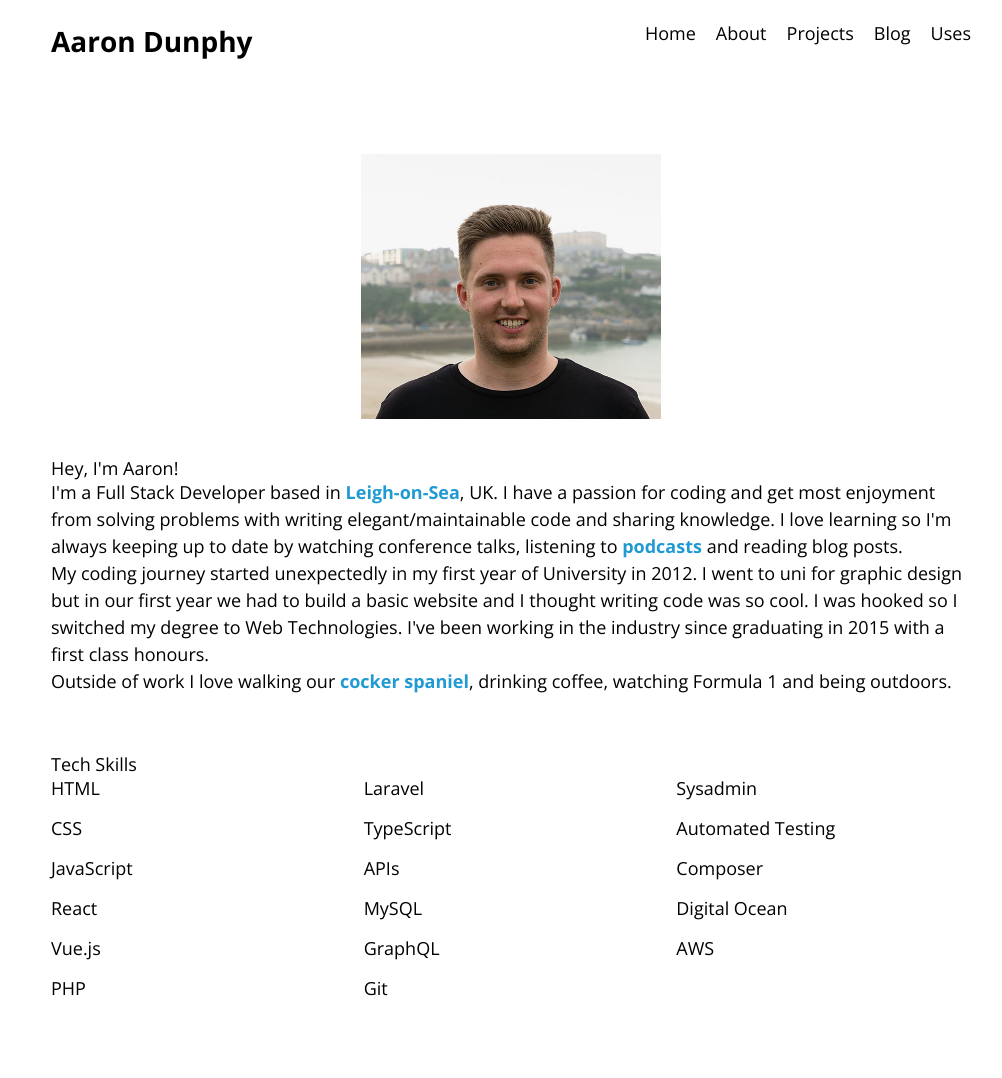
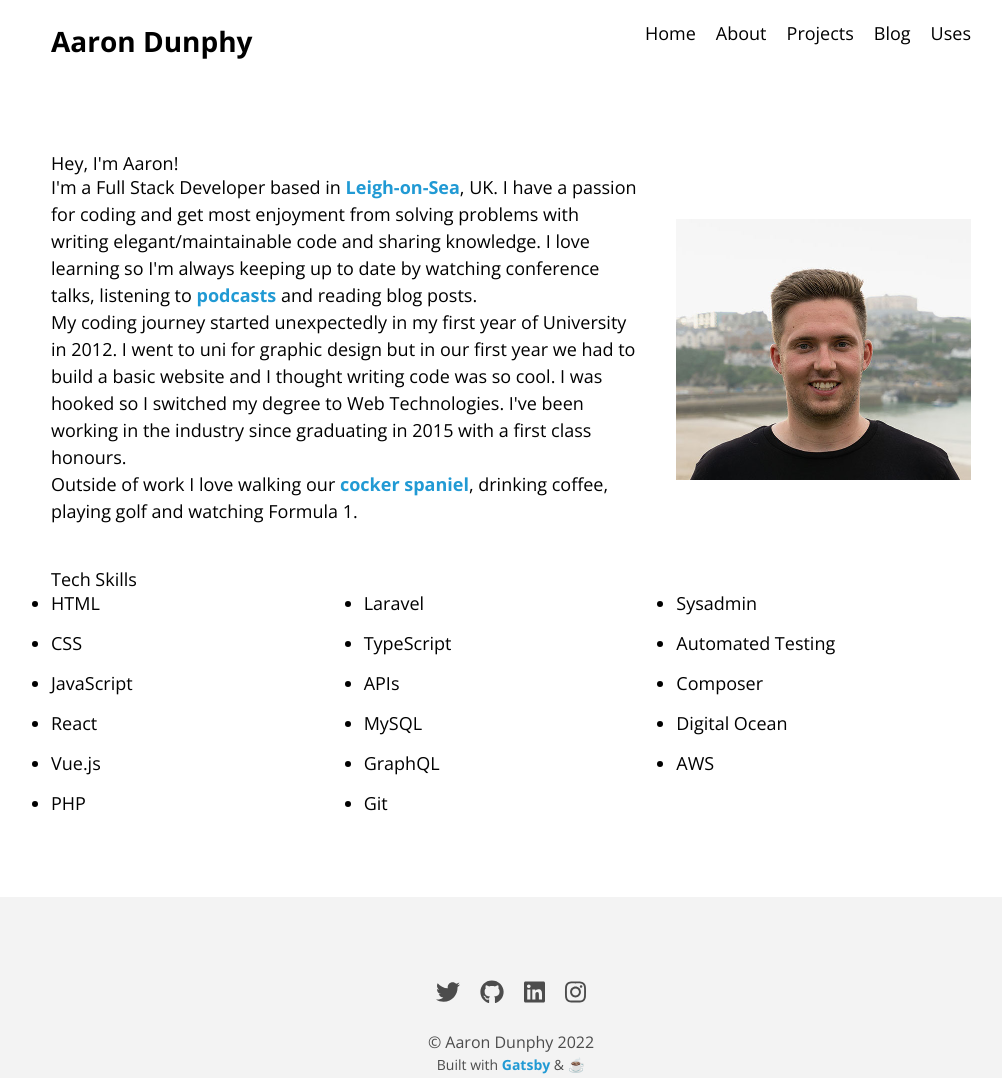
Before and after one commit to aarondunphy/aarondunphy.com, a Gatsby site: page /about in a window 1280 px wide. Shown: the top 1078 px of the page, without its empty margins (129-1131 px from the left). Built offline with nearby package versions, Linux system fonts and the light colour scheme; Gatsby itself is replaced by a stand-in of ours.

Commit message:
Uses img added and replaced imgs with static-image

```diff
--- a/gatsby-config.js
+++ b/gatsby-config.js
@@ -5,7 +5,8 @@
     author: `@gatsbyjs`,
   },
   plugins: [
-    'gatsby-plugin-postcss',
+    `gatsby-plugin-postcss`,
+    `gatsby-plugin-image`,
     `gatsby-plugin-react-helmet`,
     {
       resolve: `gatsby-source-filesystem`,
@@ -14,7 +15,6 @@
         path: `${__dirname}/src/images`,
       },
     },
-    `gatsby-transformer-sharp`,
     `gatsby-plugin-sharp`,
     {
       resolve: `gatsby-plugin-manifest`,
--- a/package.json
+++ b/package.json
@@ -15,6 +15,7 @@
     "gatsby-image": "^3.11.0",
     "gatsby-plugin-fontawesome-css": "^1.2.0",
     "gatsby-plugin-google-fonts": "^1.0.1",
+    "gatsby-plugin-image": "^2.5.2",
     "gatsby-plugin-manifest": "^4.5.2",
     "gatsby-plugin-offline": "^5.5.2",
     "gatsby-plugin-react-helmet": "^5.5.0",
--- a/src/components/image.js
+++ /dev/null
@@ -1,32 +0,0 @@
-import React from "react"
-import { useStaticQuery, graphql } from "gatsby"
-import Img from "gatsby-image"
-
-/*
- * This component is built using `gatsby-image` to automatically serve optimized
- * images with lazy loading and reduced file sizes. The image is loaded using a
- * `useStaticQuery`, which allows us to load the image from directly within this
- * component, rather than having to pass the image data down from pages.
- *
- * For more information, see the docs:
- * - `gatsby-image`: https://gatsby.dev/gatsby-image
- * - `useStaticQuery`: https://www.gatsbyjs.org/docs/use-static-query/
- */
-
-const Image = () => {
-  const data = useStaticQuery(graphql`
-    query {
-      placeholderImage: file(relativePath: { eq: "gatsby-astronaut.png" }) {
-        childImageSharp {
-          fluid(maxWidth: 300) {
-            ...GatsbyImageSharpFluid
-          }
-        }
-      }
-    }
-  `)
-
-  return <Img fluid={data.placeholderImage.childImageSharp.fluid} />
-}
-
-export default Image
--- a/src/pages/about.js
+++ b/src/pages/about.js
@@ -4,45 +4,32 @@
 import SEO from "../components/seo"
 import Header from "../components/header"
 import { Link } from "gatsby"
-import { useStaticQuery, graphql } from "gatsby"
-import Img from "gatsby-image"
-import About from "../components/styles/about"
+import { StaticImage } from "gatsby-plugin-image"
 
-const AboutPage = (props) => {
-    const data = useStaticQuery(graphql`
-        query {
-        placeholderImage: file(relativePath: { eq: "aarondunphy.jpg" }) {
-            childImageSharp {
-            fluid(maxWidth: 300) {
-                ...GatsbyImageSharpFluid
-            }
-            }
-        }
-        }
-    `)
+const AboutPage = () => {
     return (
         <Layout>
             <SEO title="About" />
             <Header />
-            <About>
 
-                <div className="profileImage">
-                    <Img fluid={data.placeholderImage.childImageSharp.fluid} />
-                </div>
+                <h1>Hey, I'm Aaron!</h1>
 
-                <div class="introSection">
-                    <h1>Hey, I'm Aaron!</h1>
+                <div class="flex flex-col-reverse gap-8 items-center mb-10 md:flex-row">
+                  <div class="md:w-2/3">
 
                     <p>I'm a Full Stack Developer based in <a href="https://en.wikipedia.org/wiki/Leigh-on-Sea" target="_blank" rel="noreferrer">Leigh-on-Sea</a>, UK. I have a passion for coding and get most enjoyment from solving problems with writing elegant/maintainable code and sharing knowledge. I love learning so I'm always keeping up to date by watching conference talks, listening to <Link to="/blog/my-top-5-tech-podcasts-2020">podcasts</Link> and reading blog posts.</p>
 
                     <p>My coding journey started unexpectedly in my first year of University in 2012. I went to uni for graphic design but in our first year we had to build a basic website and I thought writing code was so cool. I was hooked so I switched my degree to Web Technologies. I've been working in the industry since graduating in 2015 with a first class honours.</p>
 
-                    <p>Outside of work I love walking our <a href="https://www.instagram.com/p/CA0Kd23luxl/" target="_blank" rel="noreferrer">cocker spaniel</a>, drinking coffee, watching Formula 1 and being outdoors.</p>
+                    <p>Outside of work I love walking our <a href="https://www.instagram.com/p/CA0Kd23luxl/" target="_blank" rel="noreferrer">cocker spaniel</a>, drinking coffee, playing golf and watching Formula 1.</p>
+                  </div>
+                  <div class="md:w-1/3">
+                    <StaticImage src="../images/aarondunphy.jpg" alt="Profile Picture" />
+                  </div>
                 </div>
 
-                <div class="techSkillsSection">
                 <h2>Tech Skills</h2>
-                    <ul>
+                <ul className="list-disc columns-3">
                     <li>HTML</li>
                     <li>CSS</li>
                     <li>JavaScript</li>
@@ -61,8 +48,6 @@
                     <li>Digital Ocean</li>
                     <li>AWS</li>
                 </ul>
-                </div>
-            </About>
         </Layout>
     )
 }
--- a/src/pages/uses.js
+++ b/src/pages/uses.js
@@ -2,34 +2,23 @@
 import Layout from "../components/layout"
 import Header from "../components/header"
 import SEO from "../components/seo"
-import { useStaticQuery, graphql } from "gatsby"
-import Img from "gatsby-image"
+import { StaticImage } from "gatsby-plugin-image"
 
 const UsesPage = () => {
-  const data = useStaticQuery(graphql`
-        query {
-        placeholderImage: file(relativePath: { eq: "office.jpg" }) {
-            childImageSharp {
-            fluid(maxWidth: 400) {
-                ...GatsbyImageSharpFluid
-            }
-            }
-        }
-        }
-    `)
-
   return (
     <Layout>
         <Header />
         <SEO title="Uses" />
 
+        <h1 className="mb-8">Software &amp; Hardware I Use</h1>
+
+        <div className="flex flex-col-reverse gap-8 md:flex-row">
+
           <div>
-
-          <h1>Software &amp; Hardware I Use</h1>
 
             <h2>Development</h2>
 
-          <ul>
+            <ul className="list-disc">
                 <li>VS Code</li>
                 <li>iTerm 2</li>
                 <li>Postman</li>
@@ -37,13 +26,13 @@
                 <li>Laravel Valet</li>
                 <li>Docker</li>
                 <li>Homebrew</li>
-              <li><a href="https://magnet.crowdcafe.com/" target="_blank">Magnet</a></li>
+                <li>Magnet</li>
                 <li>Google Chrome</li>
             </ul>
 
             <h2>Office Setup</h2>
 
-          <ul>
+            <ul className="list-disc">
                 <li>MacBook Pro (15-inch, 2017), 2.9 GHz Quad-Core Intel Core i7, 16 GB memory</li>
                 <li>LG 27″ 4K UHD IPS LED (27UD68P)</li>
                 <li>Apple Magic Mouse 2</li>
@@ -58,13 +47,15 @@
             </ul>
 
             <h2>Miscellaneous</h2>
-          <ul>
+            <ul className="list-disc">
                 <li>iPhone 12 Pro</li>
                 <li>The North Face Vault Backpack</li>
             </ul>
           </div>
-
-        <Img fluid={data.placeholderImage.childImageSharp.fluid} />
+          <div className="self-center md:self-baseline">
+            <StaticImage src="../images/office.jpg" alt="Office" />
+          </div>
+        </div>
     </Layout>
   )
 }
```
Also changed, not shown: 2 other files. Lines whose indentation alone changed are shown as unchanged.
